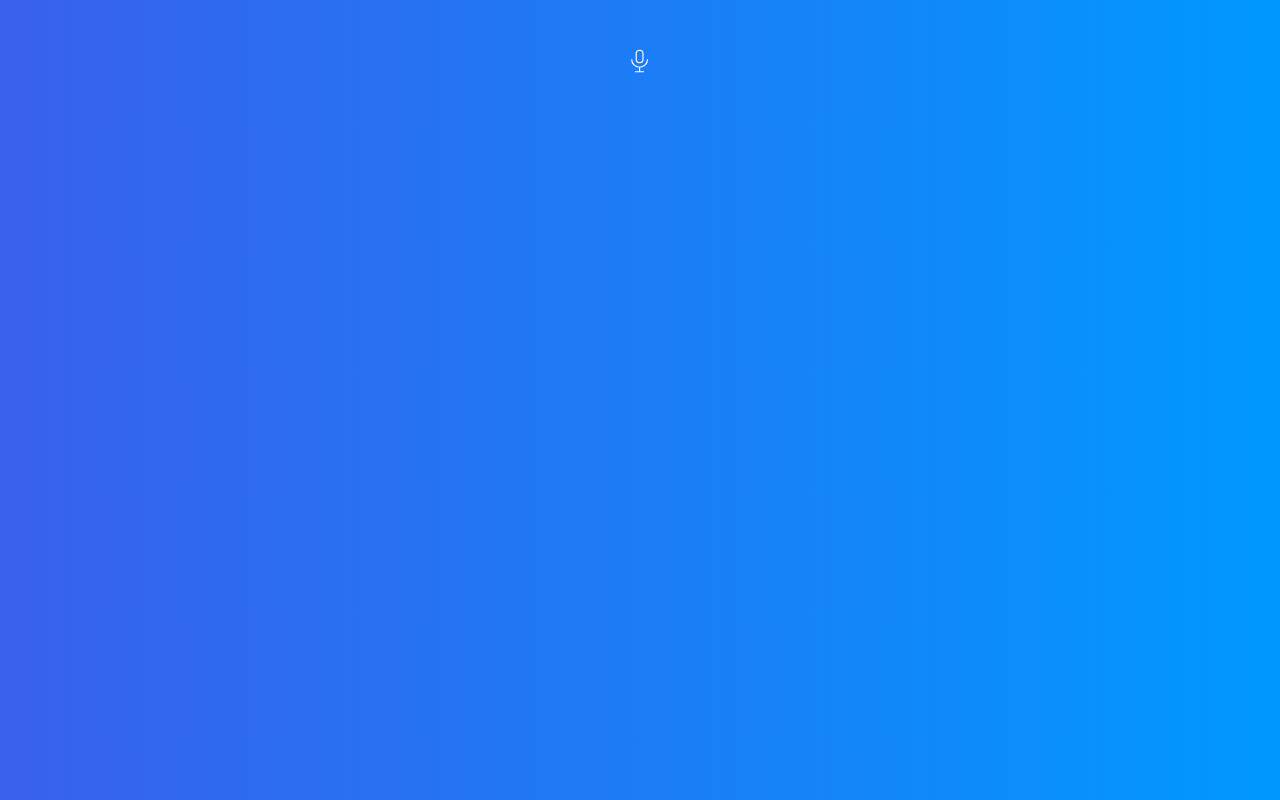
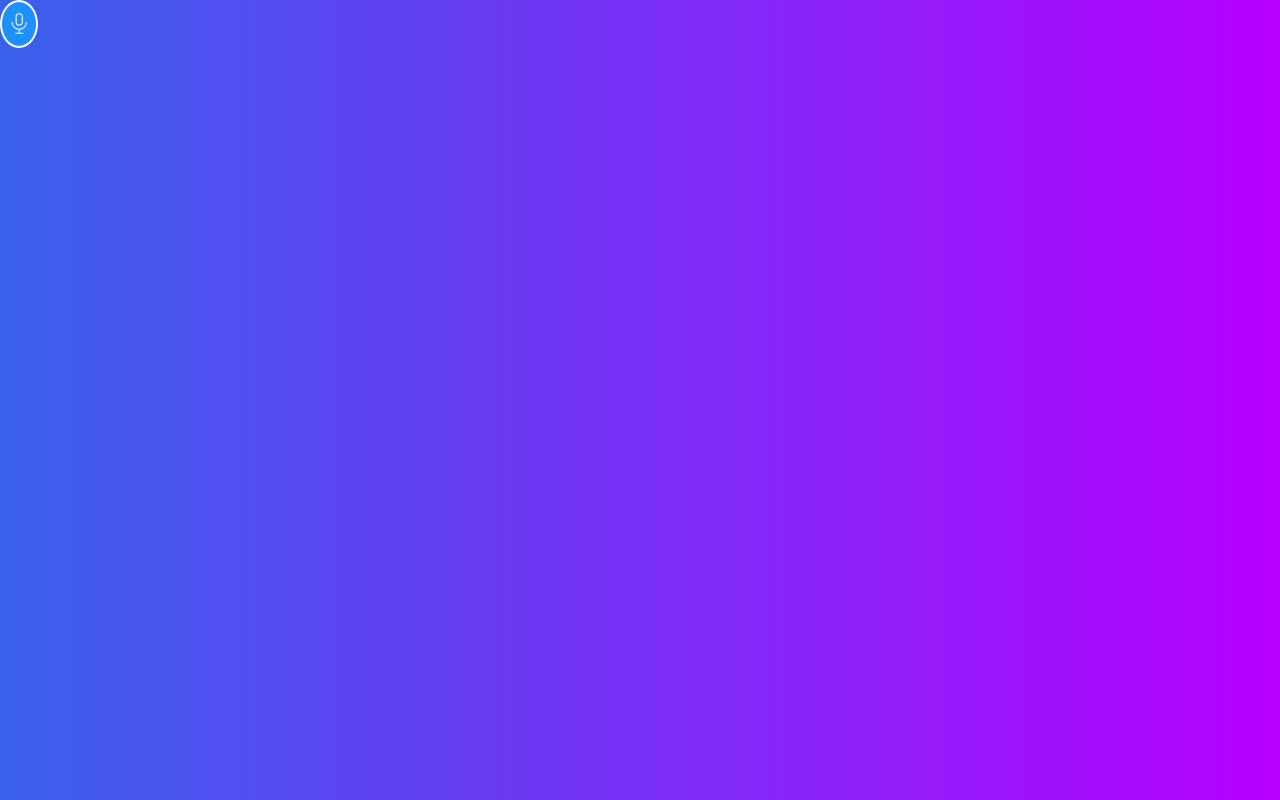
Before and after one commit to italoknd/voice-recognition, a Vue app in the folder voice-recognition/: page / in a window 1280 px wide. Built offline with nearby package versions, Linux system fonts and the light colour scheme.

Commit message:
still refactoring some things

```diff
--- a/voice-recognition/package.json
+++ b/voice-recognition/package.json
@@ -1,7 +1,7 @@
 {
   "name": "voice-recognition",
   "private": true,
-  "version": "0.0.0",
+  "version": "0.0.2",
   "type": "module",
   "scripts": {
     "dev": "vite",
--- a/voice-recognition/src/App.vue
+++ b/voice-recognition/src/App.vue
@@ -3,9 +3,5 @@ import VueVoiceRecognition from './components/VueVoiceRecognition.vue'
 </script>
 
 <template>
-  <div class="app">
-    <div class="d-flex justify-content-center">
-      <VueVoiceRecognition />
-    </div>
-  </div>
+  <VueVoiceRecognition />
 </template>
--- a/voice-recognition/src/components/VueVoiceRecognition.vue
+++ b/voice-recognition/src/components/VueVoiceRecognition.vue
@@ -49,10 +49,32 @@ const toggle_mic = () => {
 </script>
 
 <template>
-  <div class="app">
-    <div class="d-flex justify-content-center">
-      <Mic class="m-5" @click="toggle_mic()" />
-      <p class="text-box mt-2" v-text="transcript"></p>
-    </div>
+  <div>
+    <Mic class="mic-container" @click="toggle_mic()" />
+    <p v-text="transcript"></p>
   </div>
 </template>
+
+<style scoped>
+.mic-container {
+  min-height: 6vh;
+  min-width: 3vw;
+
+  border-radius: 50%;
+  border: 2px solid white;
+
+  background: dodgerblue;
+  cursor: pointer;
+  transition: 0.5s;
+  padding: 0.3em;
+}
+
+.mic-container:hover {
+  background: rgb(29, 133, 236);
+  border: 2px solid rgb(220, 220, 220);
+}
+
+.recording {
+  background: rgb(223, 77, 77);
+}
+</style>
--- a/voice-recognition/src/style.css
+++ b/voice-recognition/src/style.css
@@ -6,12 +6,7 @@
     Ubuntu, Cantarell, 'Open Sans', 'Helvetica Neue', sans-serif;
 }
 
-#app {
-  max-width: 100vw;
-  max-height: 100vh;
-}
-
 body {
-  background-image: linear-gradient(90deg, #3960ec, rgb(0, 153, 255));
+  background-image: linear-gradient(90deg, #3960ec, rgb(183, 0, 255));
   color: white;
 }
```
Also changed, not shown: voice-recognition/src/Mic.vue (+2 -30 lines).
